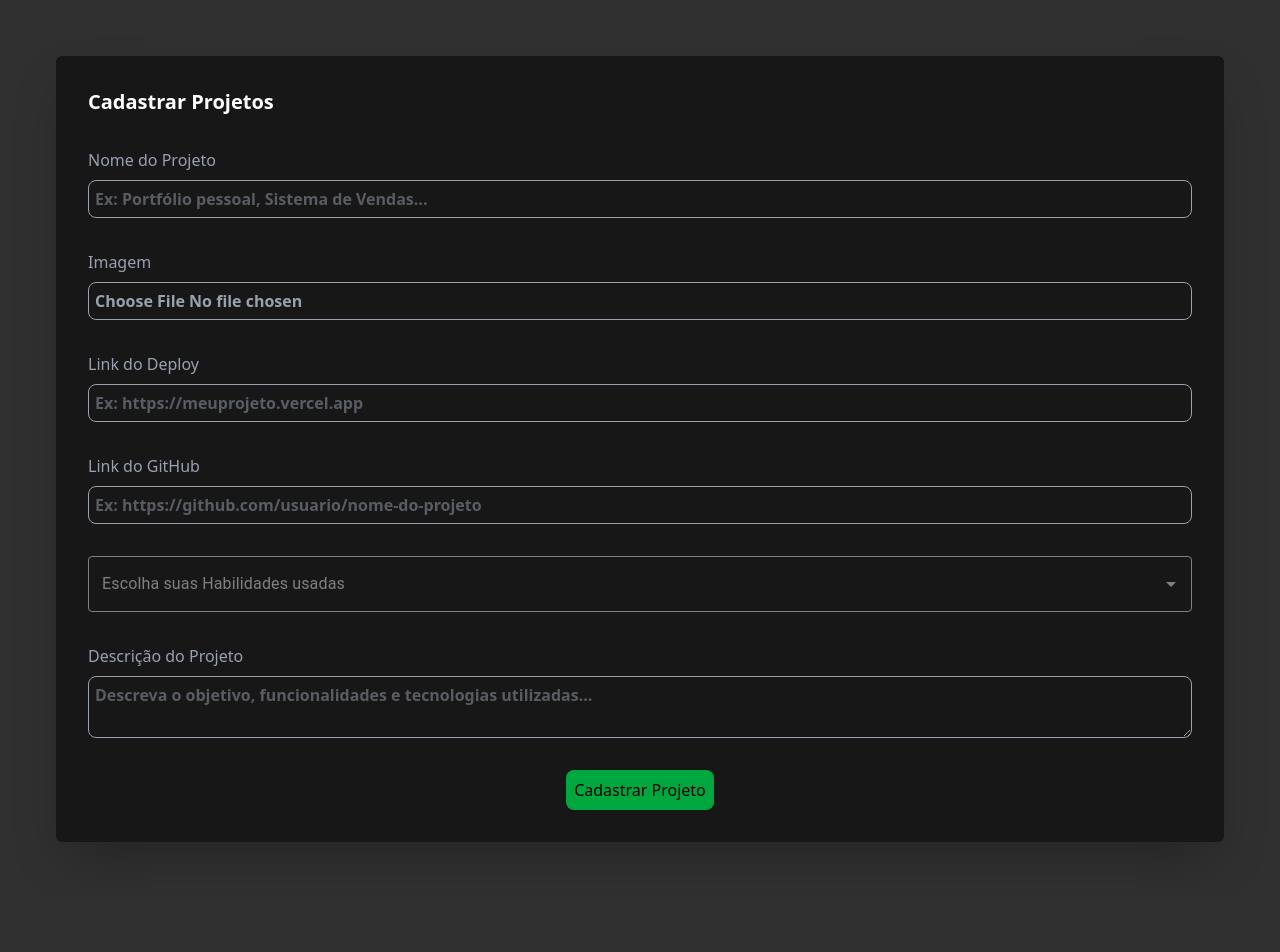
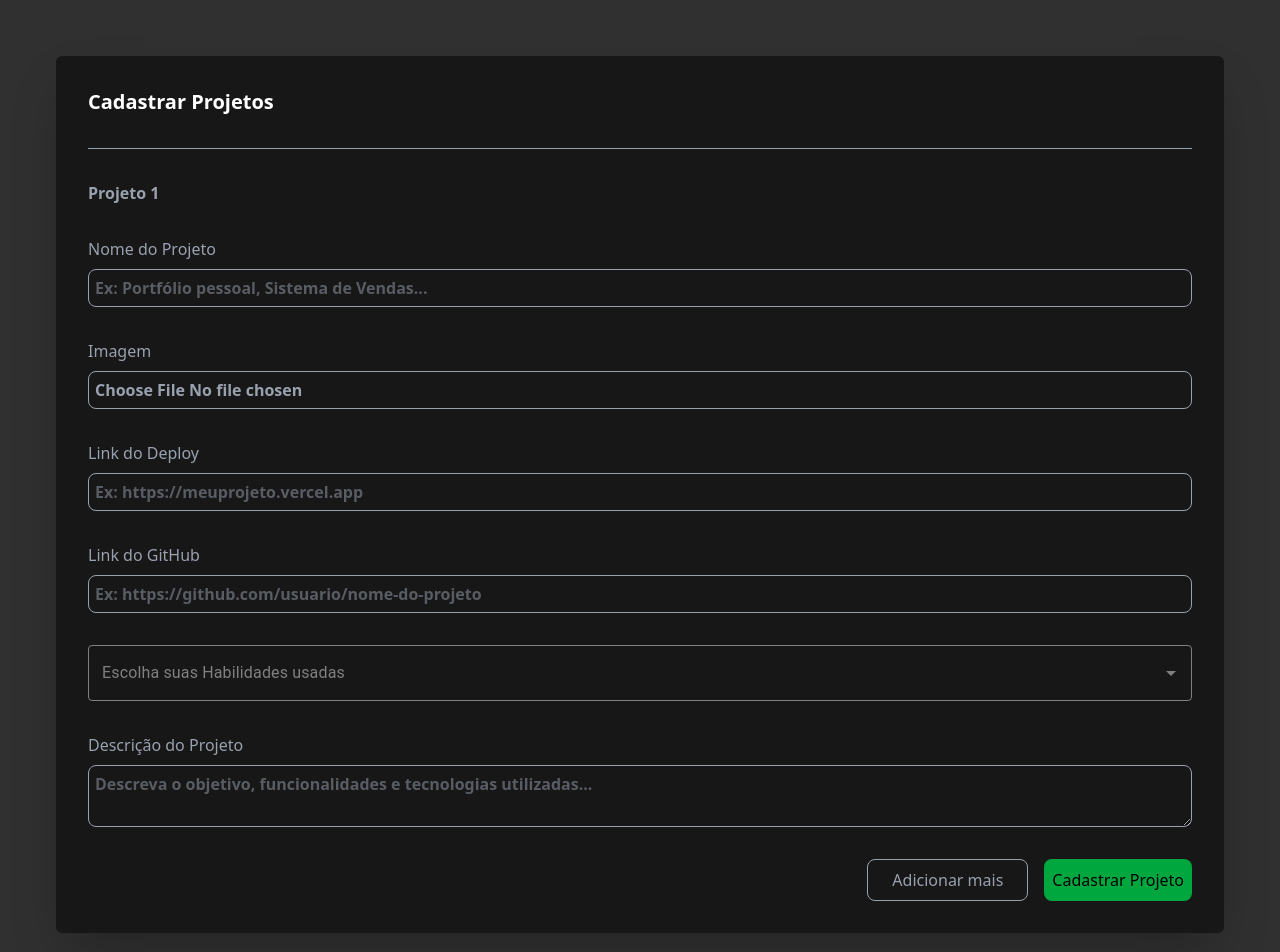
Before and after one commit to Projeto-FrontEnd-Fusion/team-project-management, a React (Vite) app: page /projects in a window 1280 px wide. Shown: the top 952 px of the page. Before the commit the page ends 898 px from the top, so only its background shows below. Built offline with nearby package versions, Linux system fonts and the light colour scheme; data requests are answered from the project's data file.

Commit message:
feat: allow user to add multiple projects

```diff
--- a/package.json
+++ b/package.json
@@ -18,6 +18,7 @@
     "@tailwindcss/vite": "^4.0.6",
     "@tanstack/react-query": "^5.62.11",
     "axios": "^1.7.9",
+    "lodash": "^4.17.21",
     "react": "^18.3.1",
     "react-dom": "^18.3.1",
     "react-hook-form": "^7.54.2",
@@ -29,6 +30,7 @@
   },
   "devDependencies": {
     "@eslint/js": "^9.17.0",
+    "@types/lodash": "^4.17.16",
     "@types/react": "^18.3.18",
     "@types/react-dom": "^18.3.5",
     "@vitejs/plugin-react-swc": "^3.5.0",
--- a/src/components/Input/Input.tsx
+++ b/src/components/Input/Input.tsx
@@ -1,5 +1,6 @@
 import { ComponentProps } from "react";
-import { useFormContext, FieldError } from "react-hook-form";
+import { FieldError, useFormContext } from "react-hook-form";
+import { get } from "lodash";
 
 interface InputProps extends ComponentProps<"input"> {
   id: string;
@@ -12,7 +13,7 @@ const Input = ({ id, label, type = "text", ...props }: InputProps) => {
     formState: { errors },
   } = useFormContext();
 
-  const fieldError = errors[id] as FieldError | undefined;
+  const fieldError = get(errors, id) as FieldError | undefined;
 
   return (
     <div className="flex flex-col gap-2">
@@ -29,8 +30,8 @@ const Input = ({ id, label, type = "text", ...props }: InputProps) => {
         {...(type === "file" && { value: undefined })}
       />
 
-      {fieldError && (
-        <p className="text-xs font-bold text-orange-400">{fieldError.message}</p>
+      {fieldError?.message && (
+        <p className="text-xs font-bold text-orange-400">{String(fieldError.message)}</p>
       )}
     </div>
   );
--- a/src/components/Projects/Projects.tsx
+++ b/src/components/Projects/Projects.tsx
@@ -1,5 +1,8 @@
-import { FormProvider, useForm } from "react-hook-form";
-import { formProjectsData, formProjectsSchema } from "../../schema/projectsFormSchema";
+import { FormProvider, useFieldArray, useForm } from "react-hook-form";
+import {
+  formProjectsData,
+  formProjectsSchema,
+} from "../../schema/projectsFormSchema";
 import { zodResolver } from "@hookform/resolvers/zod";
 import Input from "../Input/Input";
 import Textarea from "../Textarea/Textarea";
@@ -14,60 +17,100 @@ const Projects = () => {
     criteriaMode: "all",
     resolver: zodResolver(formProjectsSchema),
     defaultValues: {
+      projects: [
+        {
           projectName: "",
           image: new DataTransfer().files,
           deployLink: "",
           githubLink: "",
           skills: [],
           description: "",
-    }
+        },
+      ],
+    },
   });
 
-  return(
+  const { control, handleSubmit } = methods;
+  const { fields, append } = useFieldArray({
+    control,
+    name: "projects",
+  });
+
+  const onSubmit = (data: formProjectsData) => {
+    console.log(data);
+  };
+
+  return (
     <main className="min-h-screen flex flex-col items-center p-4 sm:p-10 lg:p-14">
       <section className="bg-neutral-900 rounded-md w-full p-8 shadow-2xl">
-        <h1 className="font-semibold text-xl text-white mb-8">Cadastrar Projetos</h1>
+        <h1 className="font-semibold text-xl text-white mb-8">
+          Cadastrar Projetos
+        </h1>
 
         <FormProvider {...methods}>
-          <form className="flex flex-col gap-8">
+          <form
+            onSubmit={handleSubmit(onSubmit)}
+            className="flex flex-col gap-8"
+          >
+            {fields.map((field, index) => (
+              <div
+                className="border-t border-gray-400 flex flex-col gap-8 pt-8"
+                key={field.id}
+              >
+                <h2 className="font-bold text-gray-400">Projeto {index + 1}</h2>
+
                 <Input
-              id="projectName"
+                  id={`projects.${index}.projectName`}
                   label="Nome do Projeto"
                   placeholder="Ex: Portfólio pessoal, Sistema de Vendas..."
                 />
 
-            <Input
-              id="image"
-              label="Imagem"
-              type="file"
-              accept="image/"
-            />
+                <Input id={`projects.${index}.image`} label="Imagem" type="file" accept="image/" />
 
                 <Input
-              id="deployLink"
+                  id={`projects.${index}.deployLink`}
                   label="Link do Deploy"
                   placeholder="Ex: https://meuprojeto.vercel.app"
                 />
 
                 <Input
-              id="githubLink"
+                  id={`projects.${index}.githubLink`}
                   label="Link do GitHub"
                   placeholder="Ex: https://github.com/usuario/nome-do-projeto"
                 />
 
                 <AutocompleteSkills
-              name="skills"
+                  name={`projects.${index}.skills`}
                   label="Habilidades usadas"
                   skills={skills}
                 />
 
                 <Textarea
-              id="description"
+                  id={`projects.${index}.description`}
                   label="Descrição do Projeto"
                   placeholder="Descreva o objetivo, funcionalidades e tecnologias utilizadas..."
                 />
+              </div>
+            ))}
 
-            <div className="flex justify-center">
+            <div className="flex gap-4 justify-end">
+              <button
+                className="border border-gray-400 py-2 px-6 rounded-lg text-gray-400 hover:opacity-70 hover:cursor-pointer focus:scale-105 transition-all duration-100 ease-in-out"
+                type="button"
+                onClick={() =>
+                  append({
+                    projectName: "",
+                    image: new DataTransfer().files,
+                    deployLink: "",
+                    githubLink: "",
+                    skills: [""],
+                    description: "",
+                  })
+                }
+              >
+                Adicionar mais
+              </button>
+
               <button
                 type="submit"
                 className="bg-green-600 rounded-lg p-2 text-black hover:bg-green-500 hover:cursor-pointer focus:scale-105 transition-all duration-100 ease-in-out"
@@ -80,6 +123,6 @@ const Projects = () => {
       </section>
     </main>
   );
-}
+};
 
 export default Projects;
--- a/src/components/Select/Select.tsx
+++ b/src/components/Select/Select.tsx
@@ -1,5 +1,6 @@
 import { ComponentProps } from "react";
-import { useFormContext } from "react-hook-form";
+import { useFormContext, FieldError } from "react-hook-form";
+import { get } from "lodash";
 
 interface SelectProps extends ComponentProps<"select"> {
   id: string;
@@ -15,14 +16,16 @@ const Select = ({
   options,
   ...props
 }: SelectProps) => {
-  const { register, formState: { errors } } = useFormContext();
+  const {
+    register,
+    formState: { errors },
+  } = useFormContext();
+
+  const fieldError = get(errors, id) as FieldError | undefined;
 
   return (
     <div className="flex flex-col gap-2 w-full">
-      <label
-        htmlFor={id}
-        className="text-gray-400"
-      >
+      <label htmlFor={id} className="text-gray-400">
         {label}
       </label>
 
@@ -33,16 +36,21 @@ const Select = ({
         {...register(id)}
         className="text-gray-400 font-bold border-1 p-2 rounded-lg"
       >
-        <option value="" disabled>{defaultOption}</option>
+        <option value="" disabled>
+          {defaultOption}
+        </option>
 
         {options.map((option, index) => (
-          <option value={option} key={index}>{option}</option>
+          <option value={option} key={index}>
+            {option}
+          </option>
         ))}
-
       </select>
 
-      {errors[id] && (
-        <p className="text-xs font-bold text-orange-400">{errors[id].message?.toString()}</p>
+      {fieldError?.message && (
+        <p className="text-xs font-bold text-orange-400">
+          {String(fieldError.message)}
+        </p>
       )}
     </div>
   );
--- a/src/components/Textarea/Textarea.tsx
+++ b/src/components/Textarea/Textarea.tsx
@@ -1,5 +1,6 @@
 import { ComponentProps } from "react";
 import { useFormContext, FieldError } from "react-hook-form";
+import { get } from "lodash";
 
 interface textareaProps extends ComponentProps<"textarea"> {
   id: string;
@@ -12,7 +13,7 @@ const Textarea = ({ id, label, ...props }: textareaProps) => {
     formState: { errors },
   } = useFormContext();
 
-  const fieldError = errors[id] as FieldError | undefined;
+  const fieldError = get(errors, id) as FieldError | undefined;
 
   return (
     <div className="flex flex-col gap-2">
@@ -28,7 +29,7 @@ const Textarea = ({ id, label, ...props }: textareaProps) => {
       />
 
       {fieldError && (
-        <p className="text-xs font-bold text-orange-400">{fieldError.message}</p>
+        <p className="text-xs font-bold text-orange-400">{String(fieldError.message)}</p>
       )}
     </div>
   );
--- a/src/schema/projectsFormSchema.ts
+++ b/src/schema/projectsFormSchema.ts
@@ -1,24 +1,34 @@
 import { z } from "zod";
 
 export const formProjectsSchema = z.object({
+  projects: z.array(
+    z.object({
       projectName: z.string().min(1, "O nome do projeto é obrigatório."),
-  image: z.instanceof(FileList)
-    .refine((files) => files?.length === 1, 'A imagem do projeto é obrigatória')
-    .refine((files) => files[0]?.size <= 5 * 1024 * 1024, 'O tamanho máximo é 5MB')
-    .refine((files) => ['image/jpeg', 'image/png', 'image/webp'].includes(files[0]?.type),
-      'Apenas formatos .jpeg, .png e .webp são suportados'),
-  deployLink: z
-    .string()
-    .url("Insira uma URL válida para o deploy."),
-  githubLink: z
-    .string()
-    .url("Insira uma URL válida do GitHub."),
+      image: z
+        .instanceof(FileList)
+        .refine(
+          (files) => files?.length === 1,
+          "A imagem do projeto é obrigatória"
+        )
+        .refine(
+          (files) => files[0]?.size <= 5 * 1024 * 1024,
+          "O tamanho máximo é 5MB"
+        )
+        .refine(
+          (files) =>
+            ["image/jpeg", "image/png", "image/webp"].includes(files[0]?.type),
+          "Apenas formatos .jpeg, .png e .webp são suportados"
+        ),
+      deployLink: z.string().url("Insira uma URL válida para o deploy."),
+      githubLink: z.string().url("Insira uma URL válida do GitHub."),
       skills: z
         .array(z.string())
         .nonempty("Selecione pelo menos uma habilidade."),
       description: z
         .string()
         .min(10, "A descrição precisa ter no mínimo 10 caracteres."),
+    })
+  ).min(1),
 });
 
 export type formProjectsData = z.infer<typeof formProjectsSchema>;
```
Also changed, not shown: 2 other files (tests, documents, lock files or other folders). Lines whose indentation alone changed are shown as unchanged.
